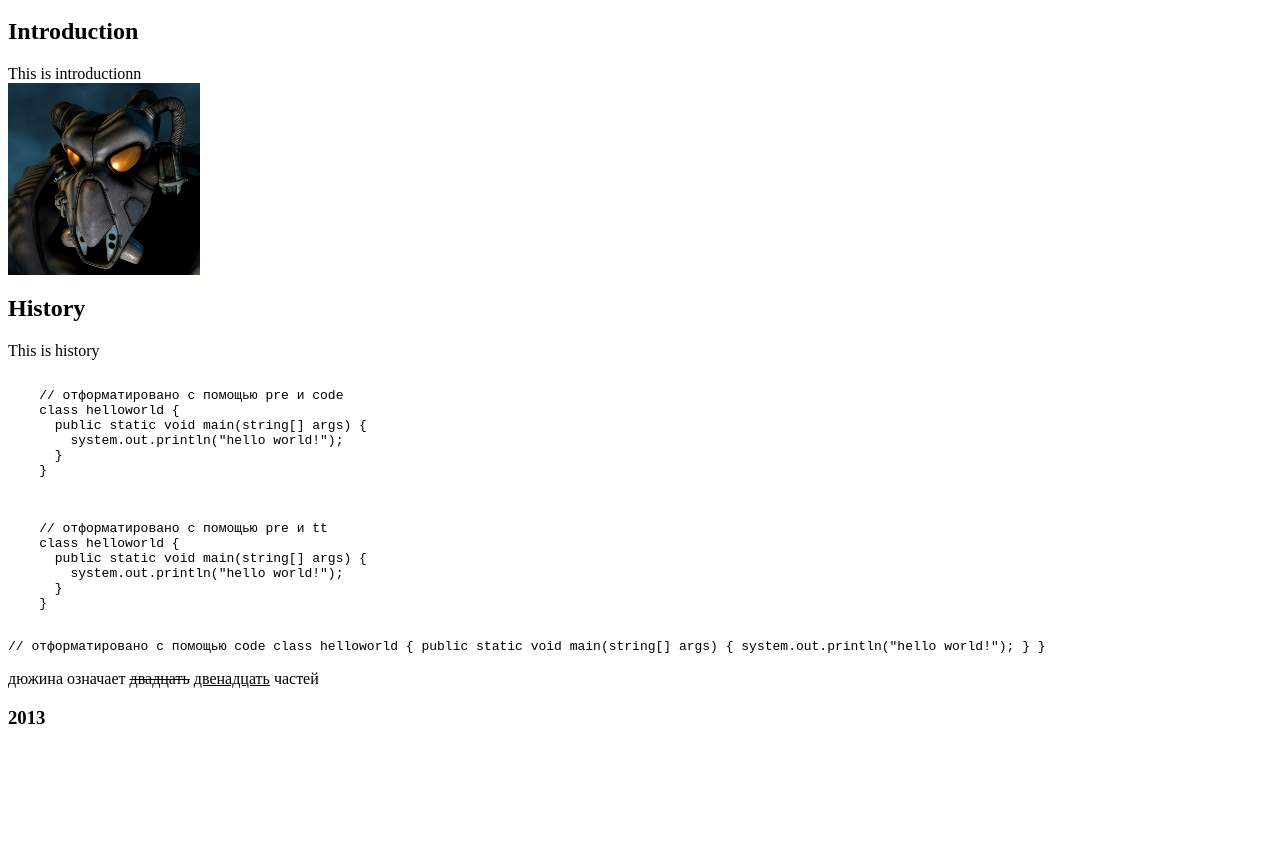
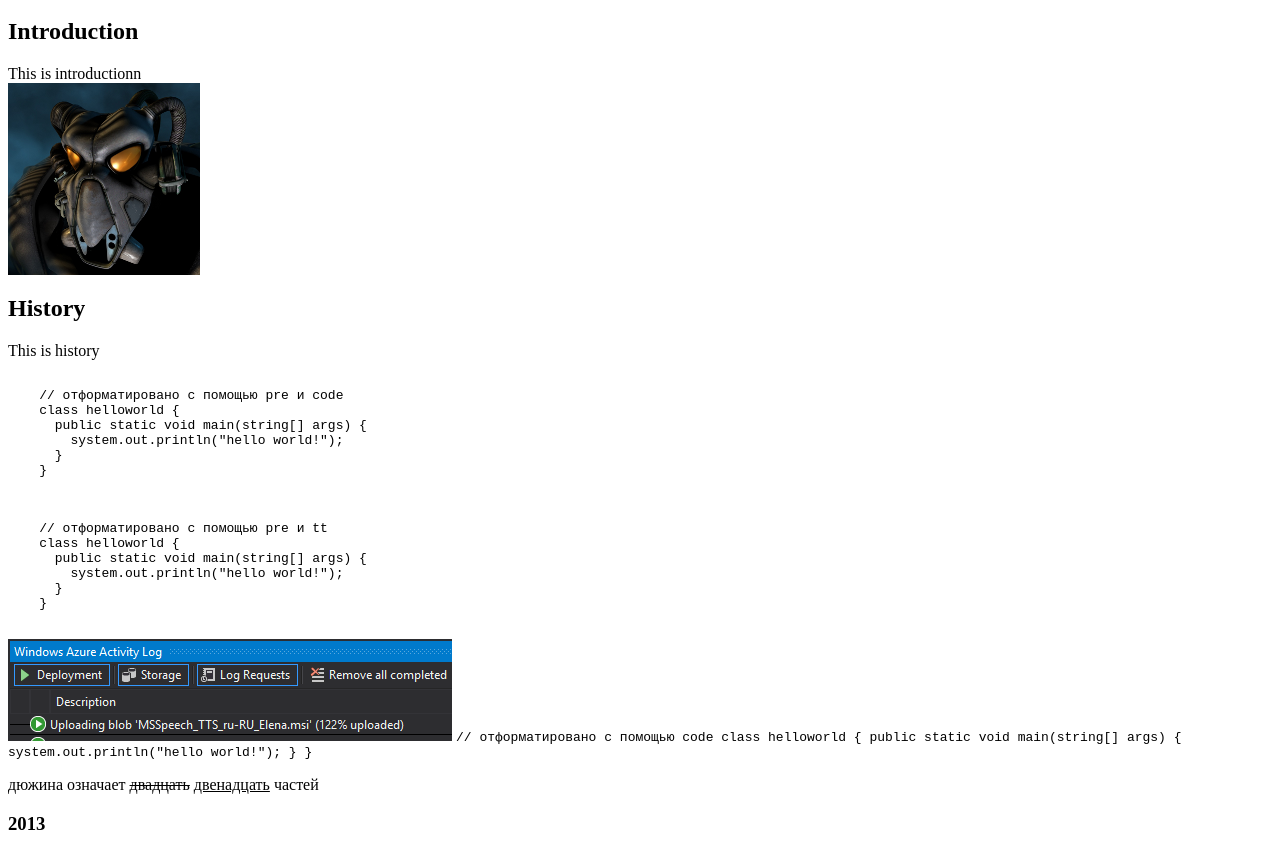
Before and after one commit to xVir/xvir.github.com, a plain HTML site: page index.html in a window 1280 px wide. Shown: the part 198-1051 px from the top of the page. Before the commit the page ends 945 px from the top, so only its background shows below. Drawn offline with Linux system fonts and the light colour scheme.

Commit message:
Добавлена вторая картинка

```diff
--- a/index.html
+++ b/index.html
@@ -55,6 +55,9 @@
     }
     </tt></pre>
 
+<img src="img/ScreenClip.png" />
+
+
     <code>
     // отформатировано с помощью code
     class helloworld {
```
Also changed, not shown: img/ScreenClip.png (added).
